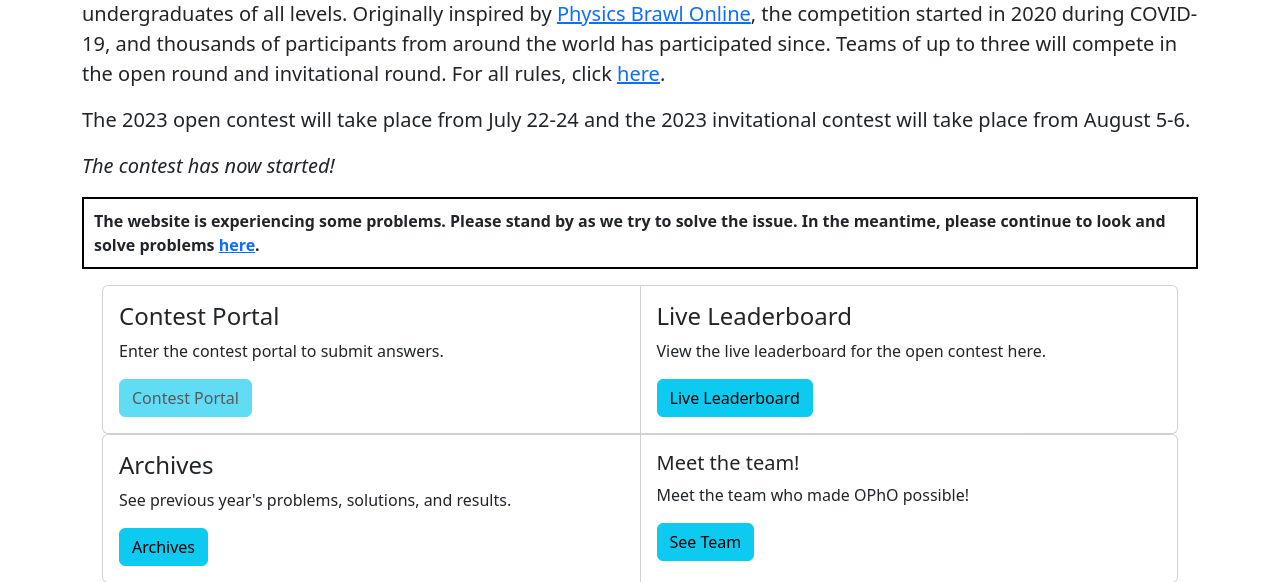
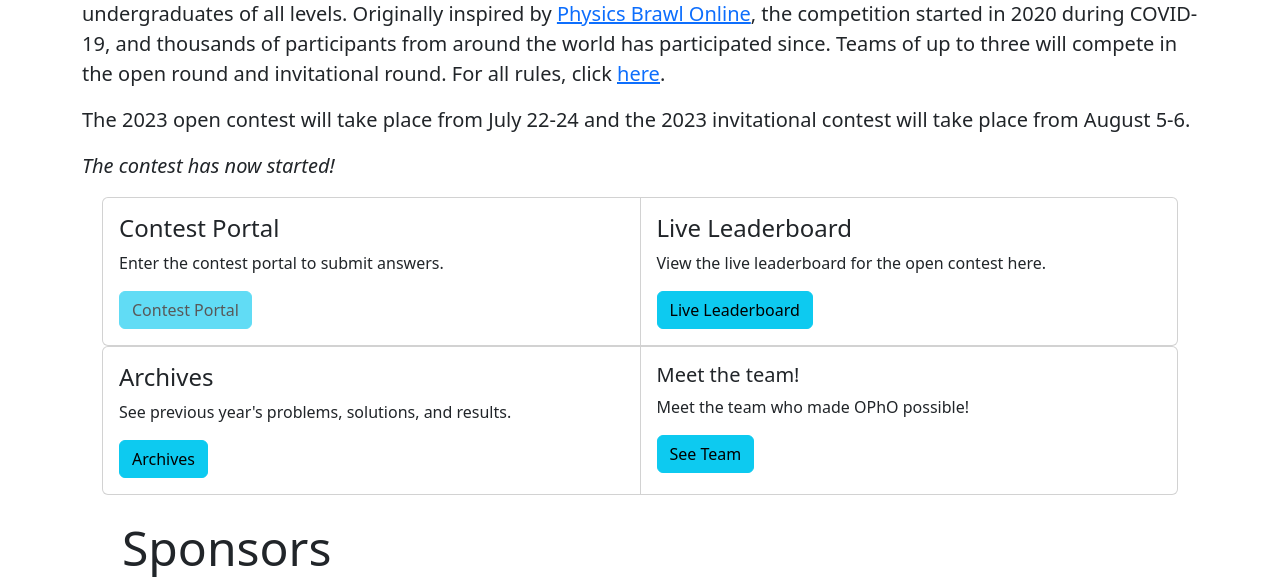
Before and after one commit to physoly/OPhO, a Python web app: template app/templates/opho/contest_home.html in a window 1280 px wide. Shown: the part 182-764 px from the top of the page. Run offline with Jinja, Linux system fonts and the light colour scheme; the template is opened without the code that fills it, so the values that code supplies are empty; some libraries are stand-ins or nearby versions.

Commit message:
Update contest_home.html

```diff
--- a/app/templates/opho/contest_home.html
+++ b/app/templates/opho/contest_home.html
@@ -31,7 +31,6 @@
 
           <p class="lead">The 2023 open contest will take place from July 22-24 and the 2023 invitational contest will take place from August 5-6.</p>
           <p class="lead"><i>The contest has now started!</i></p>
-	        <p style="padding: 10px; border: 2px solid black;"><b>The website is experiencing some problems. Please stand by as we try to solve the issue. In the meantime, please continue to look and solve problems <a href="https://opho.physoly.tech/static/files/opho2023_open.pdf">here</a>.</b></p>
         <!--
           <p class="lead">Please check out the <a href="/archives">archives</a> to view past Open and Invitational question papers and solutions.</p>
           <p class="lead">The 2023 Problem Writer application is available <a href="/static/files/pr_app_2023.pdf">here</a>.</p>
```
